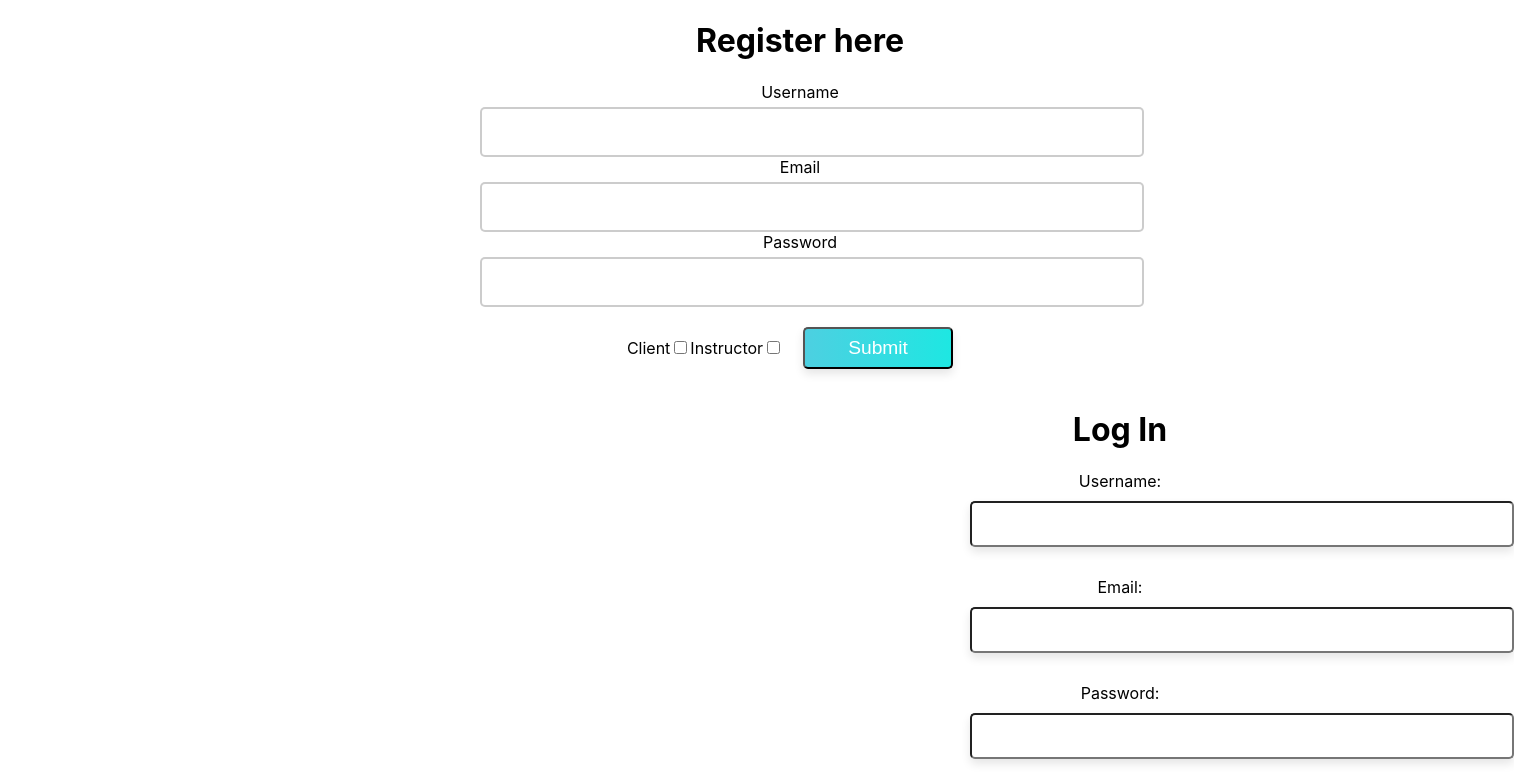
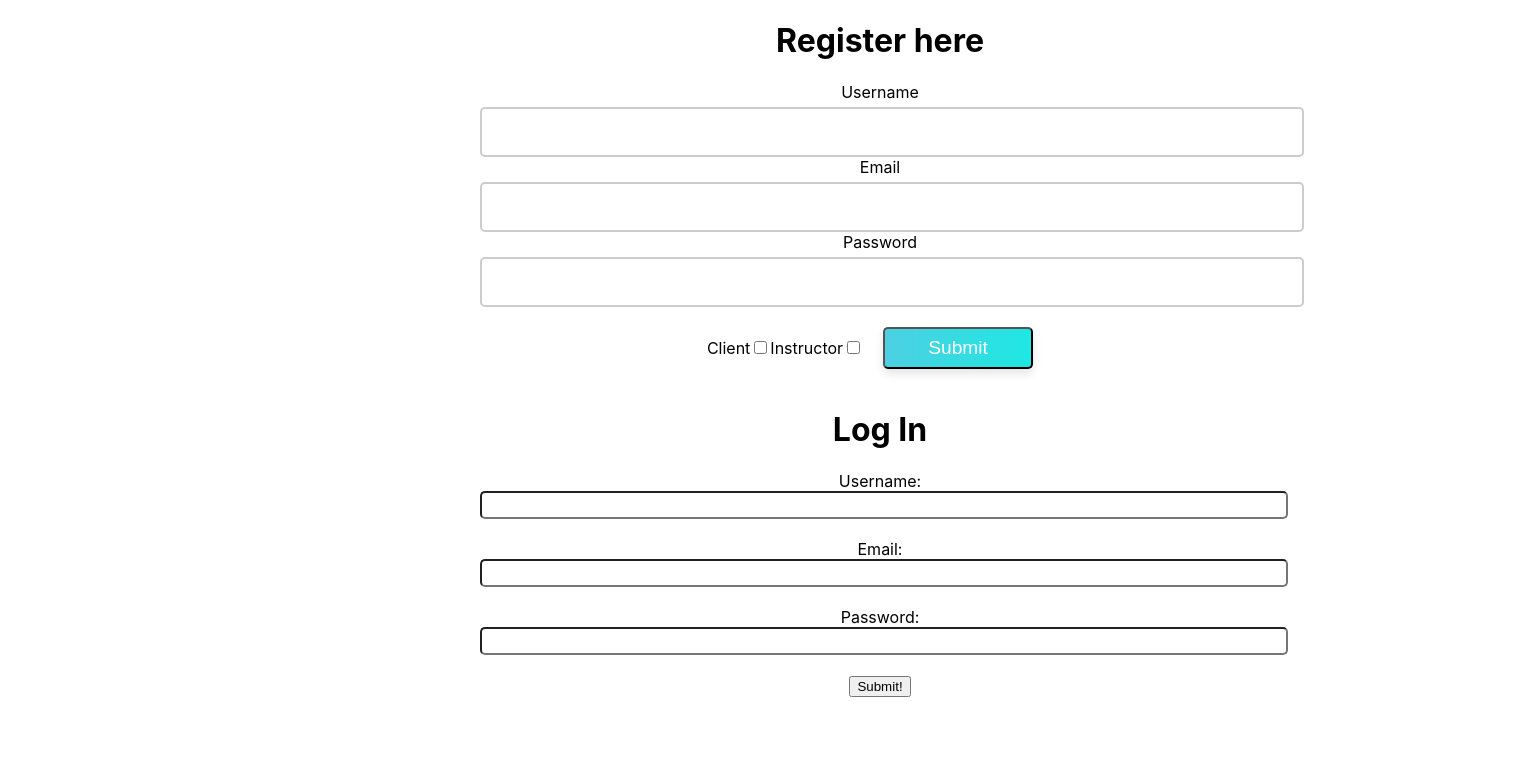
Before and after one commit to https-github-com-anywherefitness-adam/front-end, a React (Create React App) app in the folder anywhere-fitness/: page / in a window 1280 px wide. Shown: the top 784 px of the page, 1514 px wide, since content can reach past the window. Built offline with nearby package versions, Linux system fonts and the light colour scheme.

Commit message:
update css

```diff
--- a/anywhere-fitness/src/App.css
+++ b/anywhere-fitness/src/App.css
@@ -2,7 +2,7 @@
   text-align: center;
   margin-left: 60vh;
   margin-right: 60vh;
-  width:50%;
+  width:800px;
 }
 
 .App-logo {
--- a/anywhere-fitness/src/components/Login.js
+++ b/anywhere-fitness/src/components/Login.js
@@ -6,20 +6,22 @@ import axios from "axios";
 
 
 const Input = styled.input`
-width: 50%;
+width: 100%;
 display:flex;
 font-size: 1.2rem;
-margin: 10px;
-padding: 10px 190px;
+justify-content:center;
+
+
 border-box: 1px solid,black;
 border-radius: 5px;
 cursor: pointer;
-box-shadow: 0 5px 10px rgba(0, 0, 0, 0.1);
+
+
 
   &:hover {
     background-image: none;
     background-color: #4dd0e1;
-    box-shadow: 0 5px 12px rgba(0, 0, 0, 0.3);
+
   }
 
   &:disabled {
@@ -50,7 +52,7 @@ function App() {
     .catch(error => {console.log(error)})
   };
   return (
-    <div className="App">
+    <div className="App" style ={{margin:"0 auto"}}>
       {console.log(user)}
       <h1> Log In</h1>
 
```
Also changed, not shown: anywhere-fitness/src/App.js (+0 -18 lines).
